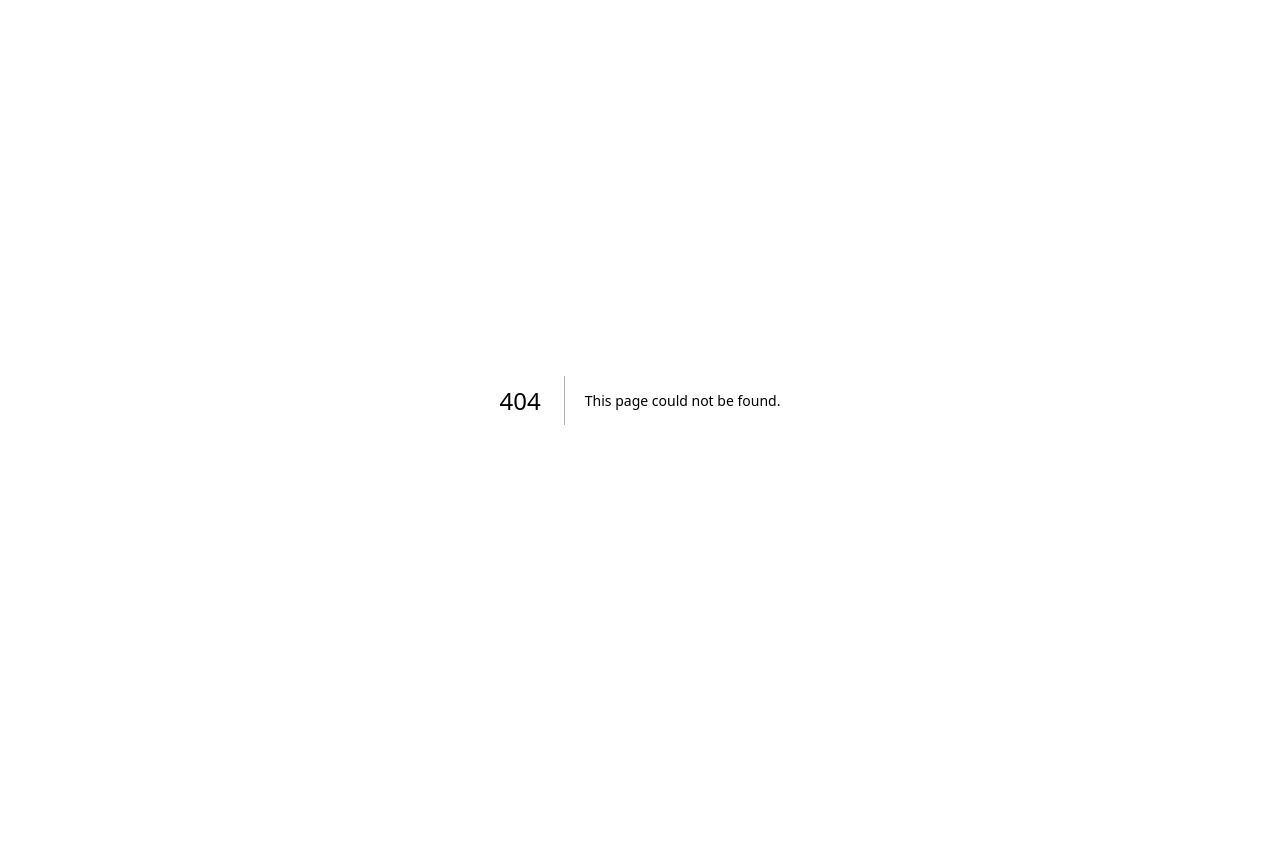
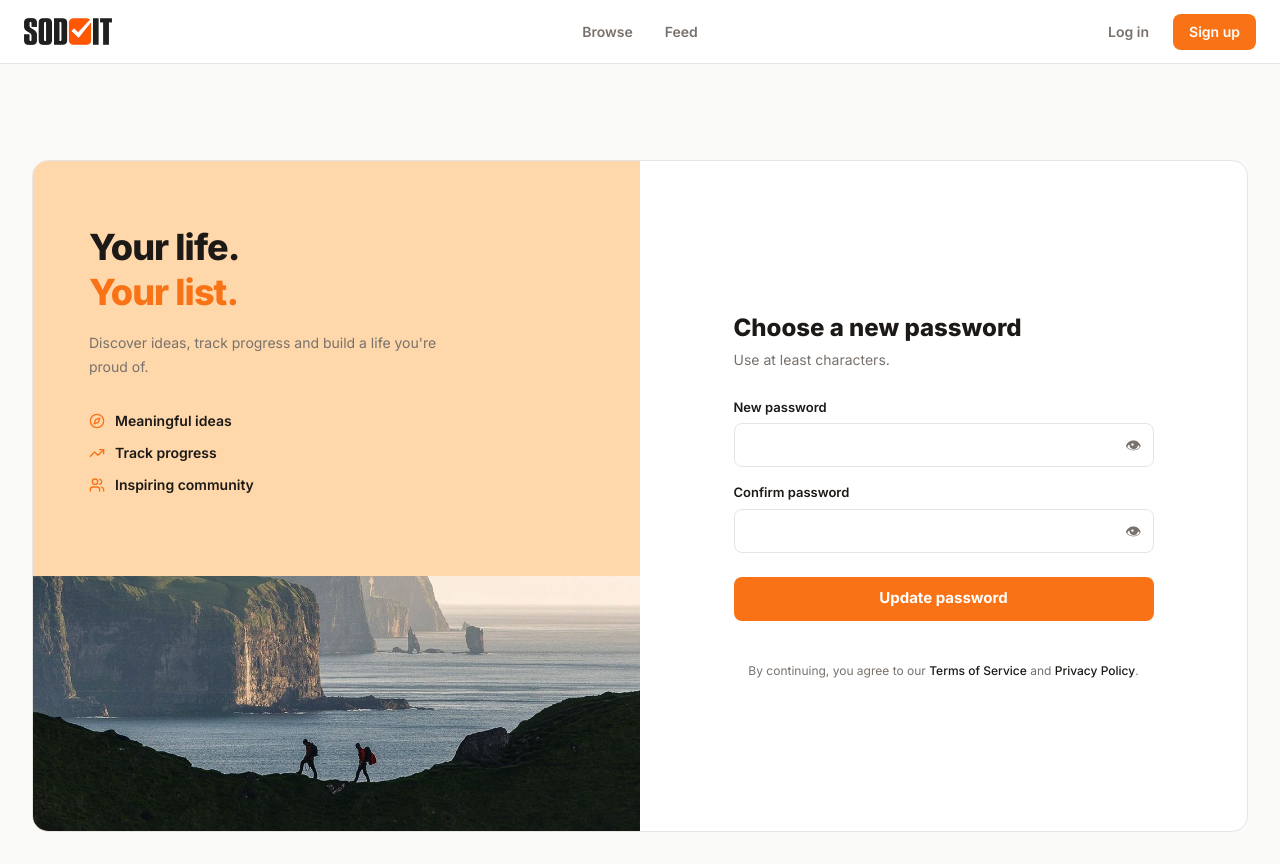
Before and after one commit to marnguye/sodoit, a Next.js app: page /reset-password in a window 1280 px wide. Before the commit this address had no page. Before the commit the page ends 800 px from the top, so only its background shows below. Built offline with nearby package versions, Linux system fonts and the light colour scheme; a web font is replaced by a local one.

Commit message:
feat: harden auth flows

```diff
--- a/app/(auth)/PasswordField.tsx
+++ b/app/(auth)/PasswordField.tsx
@@ -13,6 +13,7 @@ export function PasswordField({
   placeholder,
   autoComplete = "current-password",
   labelExtra,
+  minLength,
 }: {
   id: string;
   label: string;
@@ -21,6 +22,7 @@ export function PasswordField({
   placeholder?: string;
   autoComplete?: "current-password" | "new-password";
   labelExtra?: ReactNode;
+  minLength?: number;
 }) {
   const [visible, setVisible] = useState(false);
 
@@ -38,6 +40,7 @@ export function PasswordField({
           name={id}
           type={visible ? "text" : "password"}
           required
+          minLength={minLength}
           placeholder={placeholder}
           value={value}
           onChange={(e) => onChange(e.target.value)}
--- /dev/null
+++ b/app/(auth)/forgot-password/ForgotPasswordForm.tsx
@@ -0,0 +1,91 @@
+"use client";
+
+import { useState } from "react";
+import Link from "next/link";
+import { createClient } from "@/lib/supabase/client";
+import { INPUT_CLASS } from "../PasswordField";
+
+export function ForgotPasswordForm() {
+  const [email, setEmail] = useState("");
+  const [pending, setPending] = useState(false);
+  const [submitted, setSubmitted] = useState(false);
+
+  async function handleSubmit(event: React.FormEvent<HTMLFormElement>) {
+    event.preventDefault();
+    if (pending) return;
+
+    setPending(true);
+
+    try {
+      const supabase = createClient();
+      await supabase.auth.resetPasswordForEmail(email.trim().toLowerCase(), {
+        redirectTo: `${window.location.origin}/auth/callback?next=/reset-password`,
+      });
+    } finally {
+      setSubmitted(true);
+      setPending(false);
+    }
+  }
+
+  if (submitted) {
+    return (
+      <div className="text-center">
+        <h1 className="text-2xl font-extrabold text-ink">Check your email</h1>
+        <p className="mt-2 text-sm leading-6 text-muted">
+          If an account exists for that address, we sent a password reset link.
+        </p>
+        <Link
+          href="/login"
+          className="mt-6 inline-flex text-sm font-semibold text-accent hover:text-accent-dark"
+        >
+          Back to login
+        </Link>
+      </div>
+    );
+  }
+
+  return (
+    <div>
+      <h1 className="text-2xl font-extrabold text-ink">Reset your password</h1>
+      <p className="mt-1.5 text-sm text-muted">
+        Enter your email and we&apos;ll send you a reset link.
+      </p>
+
+      <form onSubmit={handleSubmit} className="mt-7 flex flex-col gap-4">
+        <div>
+          <label
+            htmlFor="email"
+            className="mb-1.5 block text-[13px] font-semibold text-ink"
+          >
+            Email
+          </label>
+          <input
+            id="email"
+            name="email"
+            type="email"
+            required
+            autoComplete="email"
+            value={email}
+            onChange={(event) => setEmail(event.target.value)}
+            className={INPUT_CLASS}
+          />
+        </div>
+
+        <button
+          type="submit"
+          disabled={pending}
+          className="mt-2 h-11 rounded-md bg-accent text-[15px] font-bold text-white transition-colors hover:bg-accent-dark disabled:opacity-70"
+        >
+          {pending ? "Sending..." : "Send reset link"}
+        </button>
+      </form>
+
+      <p className="mt-6 text-center text-[13px] text-muted">
+        Remembered your password?{" "}
+        <Link href="/login" className="font-semibold text-accent">
+          Log in
+        </Link>
+      </p>
+    </div>
+  );
+}
--- /dev/null
+++ b/app/(auth)/forgot-password/page.tsx
@@ -0,0 +1,10 @@
+import { AuthShell } from "../AuthShell";
+import { ForgotPasswordForm } from "./ForgotPasswordForm";
+
+export default function ForgotPasswordPage() {
+  return (
+    <AuthShell>
+      <ForgotPasswordForm />
+    </AuthShell>
+  );
+}
--- a/app/(auth)/login/LoginForm.tsx
+++ b/app/(auth)/login/LoginForm.tsx
@@ -29,9 +29,7 @@ export function LoginForm({ next }: { next: string }) {
     });
 
     if (error) {
-      setError(
-        error.status === 400 ? "Incorrect email or password." : error.message,
-      );
+      setError("Incorrect email or password.");
       setLoading(false);
       return;
     }
--- /dev/null
+++ b/app/(auth)/reset-password/ResetPasswordForm.tsx
@@ -0,0 +1,95 @@
+"use client";
+
+import { useState } from "react";
+import { useRouter } from "next/navigation";
+import { createClient } from "@/lib/supabase/client";
+import { PASSWORD_MIN_LENGTH } from "@/lib/validation";
+import { PasswordField } from "../PasswordField";
+
+export function ResetPasswordForm() {
+  const router = useRouter();
+  const [password, setPassword] = useState("");
+  const [confirmation, setConfirmation] = useState("");
+  const [pending, setPending] = useState(false);
+  const [error, setError] = useState<string | null>(null);
+
+  async function handleSubmit(event: React.FormEvent<HTMLFormElement>) {
+    event.preventDefault();
+    if (pending) return;
+
+    setError(null);
+
+    if (password.length < PASSWORD_MIN_LENGTH) {
+      setError(`Password must be at least ${PASSWORD_MIN_LENGTH} characters.`);
+      return;
+    }
+
+    if (password !== confirmation) {
+      setError("Passwords do not match.");
+      return;
+    }
+
+    setPending(true);
+
+    const supabase = createClient();
+    const { error: updateError } = await supabase.auth.updateUser({ password });
+
+    if (updateError) {
+      setError("This reset link is invalid or has expired. Request a new one.");
+      setPending(false);
+      return;
+    }
+
+    await supabase.auth.signOut();
+    router.replace("/login");
+    router.refresh();
+  }
+
+  return (
+    <div>
+      <h1 className="text-2xl font-extrabold text-ink">
+        Choose a new password
+      </h1>
+      <p className="mt-1.5 text-sm text-muted">
+        Use at least {PASSWORD_MIN_LENGTH} characters.
+      </p>
+
+      <form onSubmit={handleSubmit} className="mt-7 flex flex-col gap-4">
+        <PasswordField
+          id="new-password"
+          label="New password"
+          value={password}
+          onChange={setPassword}
+          autoComplete="new-password"
+          minLength={PASSWORD_MIN_LENGTH}
+        />
+
+        <PasswordField
+          id="confirm-password"
+          label="Confirm password"
+          value={confirmation}
+          onChange={setConfirmation}
+          autoComplete="new-password"
+          minLength={PASSWORD_MIN_LENGTH}
+        />
+
+        <button
+          type="submit"
+          disabled={pending}
+          className="mt-2 h-11 rounded-md bg-accent text-[15px] font-bold text-white transition-colors hover:bg-accent-dark disabled:opacity-70"
+        >
+          {pending ? "Updating..." : "Update password"}
+        </button>
+
+        {error && (
+          <p
+            role="alert"
+            className="rounded-md border border-red-200 bg-red-50 px-3.5 py-2.5 text-[13px] text-red-600"
+          >
+            {error}
+          </p>
+        )}
+      </form>
+    </div>
+  );
+}
--- /dev/null
+++ b/app/(auth)/reset-password/page.tsx
@@ -0,0 +1,10 @@
+import { AuthShell } from "../AuthShell";
+import { ResetPasswordForm } from "./ResetPasswordForm";
+
+export default function ResetPasswordPage() {
+  return (
+    <AuthShell>
+      <ResetPasswordForm />
+    </AuthShell>
+  );
+}
--- a/app/(auth)/signup/SignupForm.tsx
+++ b/app/(auth)/signup/SignupForm.tsx
@@ -6,10 +6,10 @@ import { createClient } from "@/lib/supabase/client";
 import { getSafeNextPath } from "@/lib/auth-redirect";
 import { INPUT_CLASS, PasswordField } from "../PasswordField";
 import { passwordStrength } from "@/lib/password";
-
-const USERNAME_RE = /^[a-z0-9_-]{3,24}$/;
+import { PASSWORD_MIN_LENGTH, USERNAME_RE } from "@/lib/validation";
 
 const STRENGTH_COLORS = ["#DC2626", "#F97316", "#EAB308", "#16A34A"];
+const DISPLAY_NAME_MAX_LENGTH = 80;
 
 export function SignupForm({ next }: { next: string }) {
   const [displayName, setDisplayName] = useState("");
@@ -30,10 +30,29 @@ export function SignupForm({ next }: { next: string }) {
     setError(null);
     setUsernameError(null);
 
-    if (!USERNAME_RE.test(username)) {
+    const normalizedUsername = username.trim().toLowerCase();
+    const normalizedDisplayName = displayName.trim();
+    const normalizedEmail = email.trim().toLowerCase();
+
+    if (!USERNAME_RE.test(normalizedUsername)) {
       setUsernameError(
         "Username must be 3-24 lowercase letters, numbers, underscores, or dashes.",
       );
+      return;
+    }
+
+    if (
+      !normalizedDisplayName ||
+      normalizedDisplayName.length > DISPLAY_NAME_MAX_LENGTH
+    ) {
+      setError(
+        `Your name must be ${DISPLAY_NAME_MAX_LENGTH} characters or fewer.`,
+      );
+      return;
+    }
+
+    if (password.length < PASSWORD_MIN_LENGTH) {
+      setError(`Password must be at least ${PASSWORD_MIN_LENGTH} characters.`);
       return;
     }
 
@@ -43,7 +62,7 @@ export function SignupForm({ next }: { next: string }) {
     const { data: existing, error: lookupError } = await supabase
       .from("profiles")
       .select("id")
-      .eq("username", username)
+      .eq("username", normalizedUsername)
       .maybeSingle();
 
     if (!lookupError && existing) {
@@ -53,16 +72,21 @@ export function SignupForm({ next }: { next: string }) {
     }
 
     const { error: signUpError } = await supabase.auth.signUp({
-      email,
+      email: normalizedEmail,
       password,
       options: {
-        data: { username, display_name: displayName },
+        data: {
+          username: normalizedUsername,
+          display_name: normalizedDisplayName,
+        },
         emailRedirectTo: `${window.location.origin}/auth/callback?next=${encodeURIComponent(safeNext)}`,
       },
     });
 
     if (signUpError) {
-      setError(signUpError.message);
+      setError(
+        "Could not create your account. Please check your details and try again.",
+      );
       setLoading(false);
       return;
     }
@@ -104,6 +128,7 @@ export function SignupForm({ next }: { next: string }) {
             name="displayName"
             type="text"
             required
+            maxLength={DISPLAY_NAME_MAX_LENGTH}
             placeholder="Jan Novák"
             autoComplete="name"
             value={displayName}
@@ -170,6 +195,7 @@ export function SignupForm({ next }: { next: string }) {
             value={password}
             onChange={setPassword}
             autoComplete="new-password"
+            minLength={PASSWORD_MIN_LENGTH}
           />
           <div className="mt-2 flex gap-1.5">
             {[0, 1, 2, 3].map((i) => (
--- a/lib/auth-redirect.ts
+++ b/lib/auth-redirect.ts
@@ -1,10 +1,19 @@
 export function getSafeNextPath(value: string | null | undefined): string {
   if (!value) return "/";
+
+  let decoded: string;
+  try {
+    decoded = decodeURIComponent(value);
+  } catch {
+    return "/";
+  }
+
   if (
     !value.startsWith("/") ||
-    value.startsWith("//") ||
-    value.includes("\\") ||
-    /^\/app(?:[/?#]|$)/.test(value)
+    decoded.startsWith("//") ||
+    decoded.includes("\\") ||
+    /[\u0000-\u001f\u007f]/.test(decoded) ||
+    /^\/app(?:[/?#]|$)/.test(decoded)
   ) {
     return "/";
   }
```
